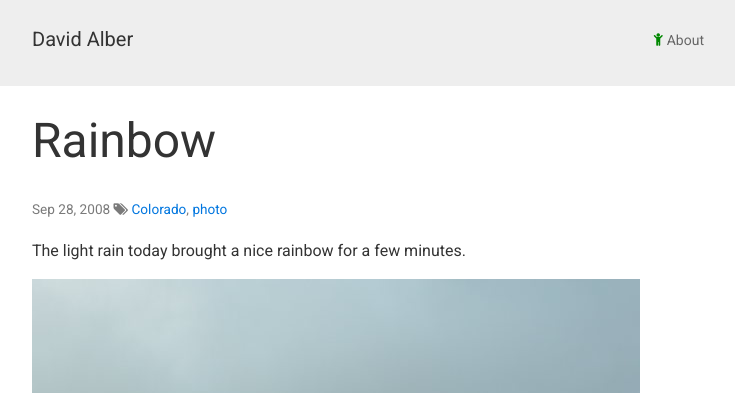
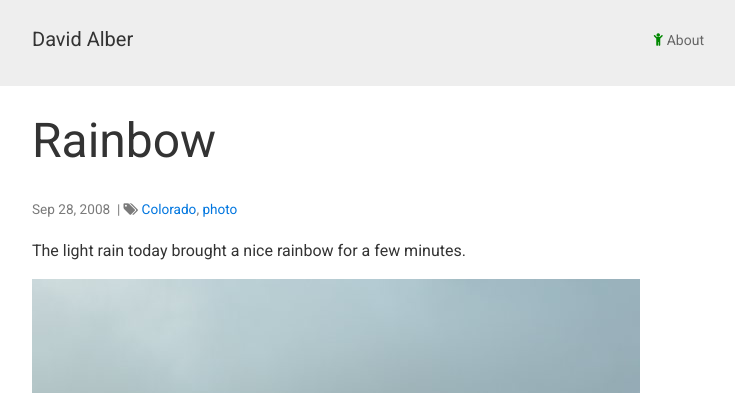
Before and after one commit to davidalber/davidalber.github.io, a Jekyll site: the page built from _posts/2008-09-28-rainbow.md, in a window 1280 px wide. Shown: the top 393 px of the page, without its empty margins (272-1007 px from the left). Built offline with Jekyll 4.4.1, drawn with Linux system fonts in a browser that asks for light colours.

Commit message:
Pages do not need the page-meta content, so don't even include it
This also allows some conditionals that were being used to stop the
rendering of this content on pages.

```diff
--- a/_includes/page-meta.html
+++ b/_includes/page-meta.html
@@ -1,12 +1,10 @@
-<!-- If this is a page that has no tags, don't render anything. -->
-{% if page.tags or page.is_post %}
 <span class="post-meta">
   <p class="post-meta">
     {{ page.date | date: site.date_format }}
 
     <!-- Render tags -->
-      {% if page.tags %}
-        {% if page.is_post %}&nbsp;|&nbsp; {% endif %}<i class="fa fa-tags" aria-hidden="true"></i>
+    {% if page.tags != empty %}
+      &nbsp;|&nbsp;<i class="fa fa-tags" aria-hidden="true"></i>
       {% assign tags = '' %}
       {% for tag in page.tags %}
         {% capture linkified_tag %}|<a href="/tag/{{ tag }}">{{ tag }}</a>{% endcapture %}
@@ -16,4 +14,3 @@
     {% endif %}
   </p>
 </span>
-{% endif %}
--- a/_layouts/page.html
+++ b/_layouts/page.html
@@ -4,7 +4,6 @@
 <div class="post">
   <div class="post-header mb2">
     <h1>{{ page.title }}</h1>
-    {% include page-meta.html %}
   </div>
   <article class="post-content">
   {{ content }}
```
Lines whose indentation alone changed are shown as unchanged.
